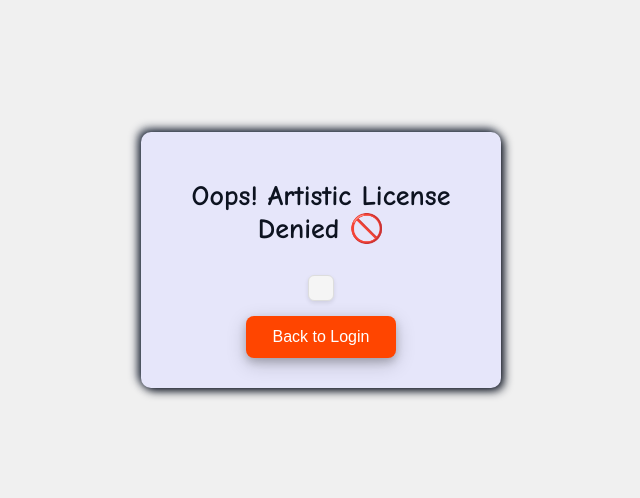
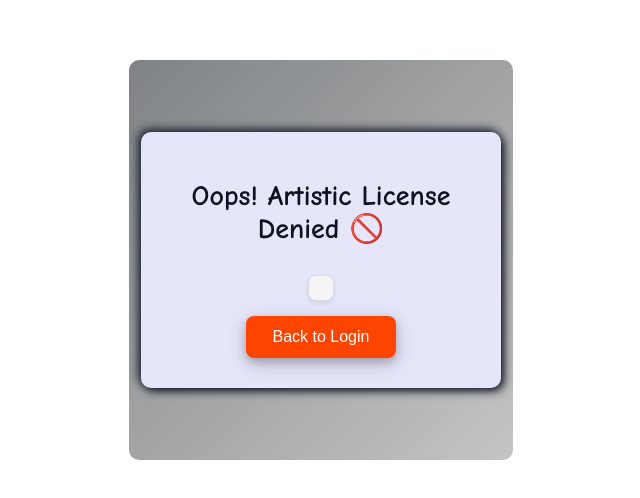
Before and after one commit to movi1/login-logout-web-app, a React (Create React App) app: page /loginUnsuccessful in a window 1280 px wide. Shown: the part 140-638 px from the top of the page, without its empty margins (319-959 px from the left). Built offline with nearby package versions, Linux system fonts and the light colour scheme.

Commit message:
add animation and update readme

```diff
--- a/package.json
+++ b/package.json
@@ -6,6 +6,7 @@
     "@testing-library/jest-dom": "^5.17.0",
     "@testing-library/react": "^13.4.0",
     "@testing-library/user-event": "^13.5.0",
+    "animate.css": "^4.1.1",
     "react": "^18.2.0",
     "react-dom": "^18.2.0",
     "react-router-dom": "^6.20.1",
--- a/src/components/login.css
+++ b/src/components/login.css
@@ -1,14 +1,35 @@
 @import url("https://fonts.googleapis.com/css2?family=Comic+Neue:wght@400;700&display=swap");
 
+/* Main container styling */
+.main-container {
+  display: flex;
+  align-items: center;
+  justify-content: center;
+  position: fixed;
+  top: 50%;
+  left: 50%;
+  transform: translate(-50%, -50%);
+  height: 50%;
+  width: 30%;
+  background: linear-gradient(135deg, #7f8385, #c4c4c4);
+  border-radius: 10px; /* Rounded corners */
+}
+
+/* Hover effect for main container */
+.main-container:hover {
+  background: linear-gradient(135deg, #c4c4c4, #7f8385);
+  transition: background 0.3s ease;
+}
+
+/* General container styling */
 .container {
   display: flex;
   align-items: center;
   justify-content: center;
   height: 100vh;
-  background-color: #f0f0f0;
-
 }
 
+/* Styling for login, logout, and failed containers */
 .login,
 .logout,
 .failed {
@@ -19,31 +40,34 @@
   padding: 30px;
   border-radius: 10px;
   box-shadow: 3px 3px 10px #0d1320, -3px -3px 10px #262f40;
-  background-color: 	#E6E6FA;
+  background-color: #e6e6fa;
 }
 
+/* Heading styling for login, logout, and failed */
 .login h1,
 .logout h1,
 .failed h1 {
-  font-family: 'Comic Neue', cursive;
+  font-family: "Comic Neue", cursive;
   font-size: 28px;
   color: #0d1320;
   margin-bottom: 20px;
   text-align: center;
 }
 
-.login input{
-  box-sizing: border-box; /* Include padding and border in the element's total width */
+/* Input styling for login */
+.login input {
+  box-sizing: border-box;
   width: 80%;
   padding: 10px;
   margin-bottom: 15px;
-  border: 2px solid #F5DEB3;
-  outline: 2px solid #FFA07A ;
+  border: 2px solid #f5deb3;
+  outline: 2px solid #ffa07a;
   box-shadow: 0 4px 8px 0 rgba(0, 0, 0, 0.2), 0 6px 20px 0 rgba(0, 0, 0, 0.19);
   border-radius: 8px;
   font-size: 16px;
 }
 
+/* Button styling for login, logout, and failed */
 .login button,
 .logout button,
 .failed button {
@@ -51,7 +75,7 @@
   padding: 12px;
   border: none;
   border-radius: 8px;
-  background-color:  #FF4500;
+  background-color: #ff4500;
   color: #fff;
   font-size: 16px;
   cursor: pointer;
@@ -59,20 +83,22 @@
   box-shadow: 0 4px 8px 0 rgba(0, 0, 0, 0.2), 0 6px 20px 0 rgba(0, 0, 0, 0.19);
 }
 
+/* Hover effect for buttons */
 .login button:hover,
 .logout button:hover,
 .failed button:hover {
-  background-color:  #d64161;
+  background-color: #d64161;
 }
 
+/* Styling for error messages */
 .error-message {
-  font-size: 16px;
+  font-size: 18px;
   color: #0d1320;
-  margin: 10px 0 15px; /* Adjust the top margin to move it up */
+  margin: 10px 0 15px;
   padding: 12px;
-  font-family: 'Comic Neue', cursive;
+  font-family: "Comic Neue", cursive;
   background-color: #f5f5f5;
   border: 1px solid #ddd;
-  border-radius: 6px;
+  border-radius: 8px;
   box-shadow: 0 2px 4px rgba(0, 0, 0, 0.1);
 }
--- a/src/components/login.jsx
+++ b/src/components/login.jsx
@@ -1,62 +1,68 @@
 
 import { useState } from 'react';
 import { useNavigate } from 'react-router-dom';
-
+import 'animate.css';
 import './login.css';
 
 const Login = () => {
+    // State variables for managing username, password, and error message
     const [username, setUsername] = useState('');
     const [password, setPassword] = useState('');
-    // const [isLoggedIn, setIsLoggedIn] = useState(false); // Use useState to manage the state
     const [error, setError] = useState('');
 
+    // React Router hook for navigation
     const navigate = useNavigate();
 
+    // Function to handle the login process
     const handleLogin = () => {
-        // Your logic to check username and password
+        // logic to check username and password
         if (username === 'movi' && password === '1234') {
-            // Successful login
+            // Successful login, navigate to the logout page
             navigate('/logout', { state: { username } });
         } else {
-            // Unsuccessful login
+            // Unsuccessful login, set error message and navigate to loginUnsuccessful page
             setError('Login failed, please try again');
-            navigate('/loginUnsuccessful', { state: { error:"Check your details and give it another go."}})
+            navigate('/loginUnsuccessful', { state: { error: "Check your details and give it another go." } })
             return;
         }
 
-        // Clear input fields
+        // Clear input fields after login attempt
         setUsername('');
         setPassword('');
     };
 
-
+    // Function to handle input changes and clear error messages
     const handleInputChange = () => {
-        // Clear error message when there is a change in the input fields
         setError('');
     };
 
     return (
-        <div className="container">
+        <div className='main-container'>
+            {/* Login container with animation */}
+            <div className="container animate__animated animate__fadeInDown">
                 <div className='login'>
-            <h1> 🌈Log in to Paint Your Imagination!</h1>
-
+                    <h1>✨Explore, Create, and Log in!</h1>
+                    {/* Username input field */}
                     <input
                         type="text"
                         placeholder="Username"
                         value={username}
                         onChange={(e) => { setUsername(e.target.value); handleInputChange(); }} />
+                    {/* Password input field */}
                     <input
                         type="password"
                         placeholder="Password"
                         value={password}
                         onChange={(e) => { setPassword(e.target.value); handleInputChange(); }} />
+                    {/* Login button */}
                     <button type="submit" onClick={handleLogin}>Sign in</button>
-
+                    {/* Display error message if login fails */}
                     {error && <p className="error">{error}</p>}
                 </div>
-
+            </div>
         </div>
     );
 };
 
+
 export default Login;
--- a/src/components/loginUnsuccessful.jsx
+++ b/src/components/loginUnsuccessful.jsx
@@ -2,37 +2,42 @@
 import React from 'react';
 import { useNavigate, useLocation } from 'react-router-dom';
 import './login.css';
+import 'animate.css';
 
 const LoginFailed = () => {
+    // React Router hooks for navigation and location
     const navigate = useNavigate();
     const location = useLocation();
     const { state } = location;
 
-    // Destructure error from state
+    // Extract 'error' from the state, or set it to an empty object if undefined
     const { error } = state || {};
 
 
-
-
+    // Function to handle navigation back to the login page
     const handleBackToLogin = () => {
         // Navigate back to login page
         navigate('/');
     }
 
     return (
-        <div className="container">
-            <div className="failed">
-                <h1>Oops! Artistic License Denied 🚫 </h1>
-                <div class="error-message">
-                    {error}
+        <div className='main-container'>
+            {/* Container for the failed login message */}
+            <div className="container animate__animated animate__fadeInUp">
+                <div className="failed">
+                    {/* Display a message for unsuccessful login */}
+                    <h1>Oops! Artistic License Denied 🚫 </h1>
+                    {/* Display the error message */}
+                    <div className="error-message">
+                        {error}
+                    </div>
+                    {/* Button to navigate back to the login page */}
+                    <button onClick={handleBackToLogin}>Back to Login</button>
                 </div>
-
-                <button onClick={handleBackToLogin}>
-                    Back to Login
-                </button>
             </div>
         </div>
     );
 };
 
+
 export default LoginFailed;
--- a/src/components/logout.jsx
+++ b/src/components/logout.jsx
@@ -1,25 +1,34 @@
 import React from 'react';
 import { useNavigate, useLocation } from 'react-router-dom';
+import 'animate.css';
 import './login.css';
 
 const Logout = () => {
+  // React Router hooks for navigation and location
   const navigate = useNavigate();
   const location = useLocation();
   const { state } = location;
 
+  // Function to handle the logout process
   const handleLogout = () => {
-    // Your logout logic, if needed
-    navigate('/');
+
+    navigate('/'); // Navigate to the login page after logout
   };
 
   return (
-    <div className="container">
-      <div className="logout">
-        <h1>Welcome back🎨 {state && state.username}!</h1>
-        <button onClick={handleLogout}>Back to Login</button>
+    <div className="main-container">
+      {/* Logout container */}
+      <div className="container">
+        <div className="logout">
+          {/* Display a welcome message with the username */}
+          <h1>Welcome back🎨 {state && state.username}!</h1>
+          {/* Button to navigate back to the login page */}
+          <button onClick={handleLogout}>Back to Login</button>
+        </div>
       </div>
     </div>
   );
 };
 
+
 export default Logout;
```
Also changed, not shown: 2 other files (tests, documents, lock files or other folders). Lines whose indentation alone changed are shown as unchanged.
